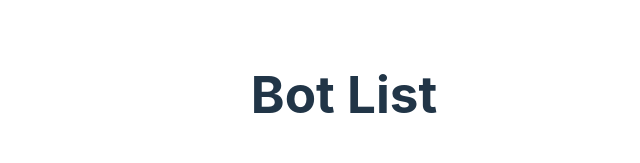
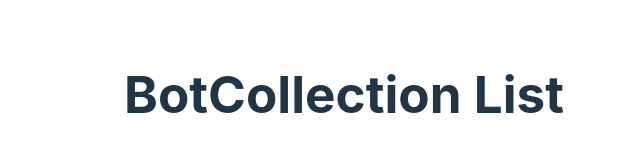
Before and after one commit to Terryann1/Bot-battle, a React (Vite) app: page / in a window 1280 px wide. Shown: the top 163 px of the page, without its empty margins (296-936 px from the left). Built offline with nearby package versions, Linux system fonts and the light colour scheme; data requests are answered from the project's data file.

Commit message:
updated botcollection

```diff
--- a/src/components/BotCollection.jsx
+++ b/src/components/BotCollection.jsx
@@ -16,7 +16,7 @@ function BotCollection(){
     }, []);
     return(
         <div>
-            <h1>Bot List</h1>
+            <h1>BotCollection List</h1>
             <ul>
             {bots.map(bot => (
           <li key={bot.id}>
```
